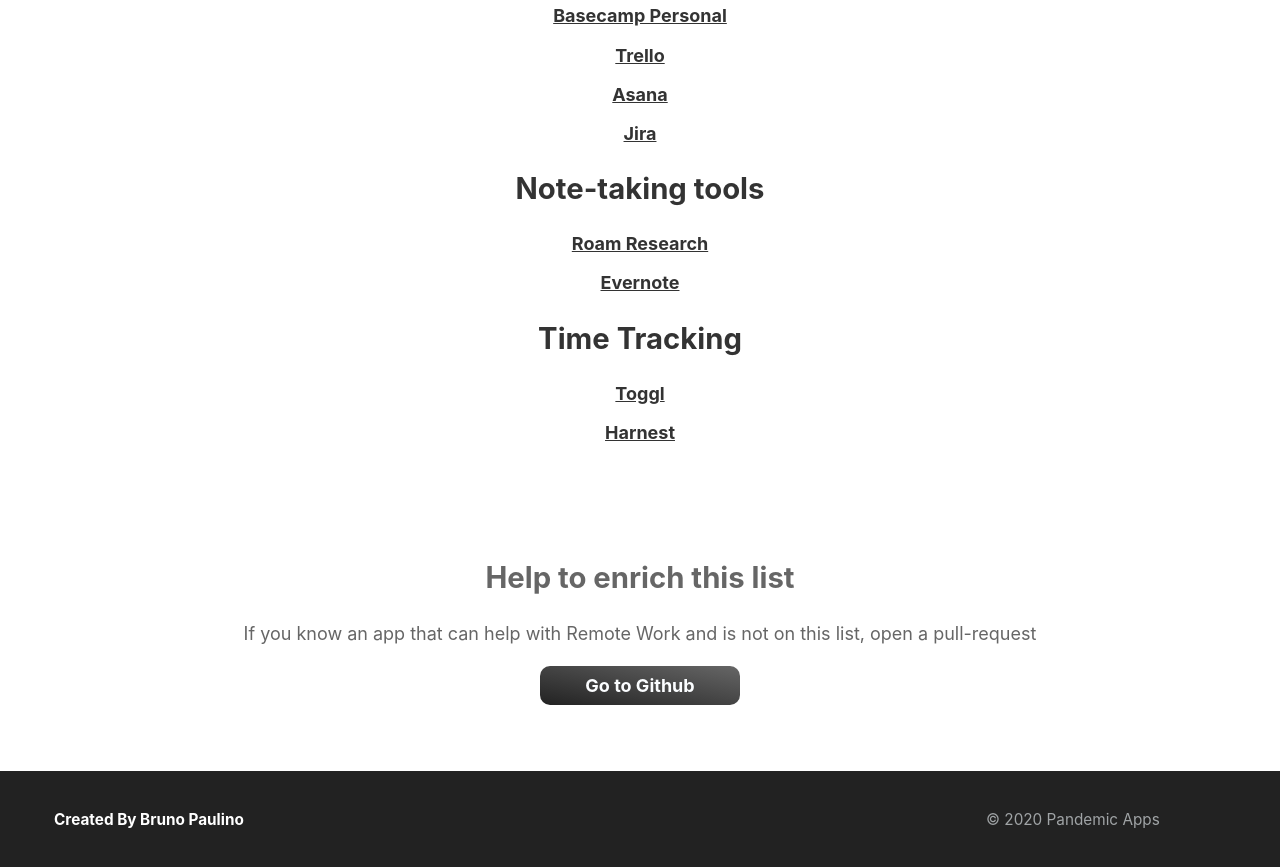
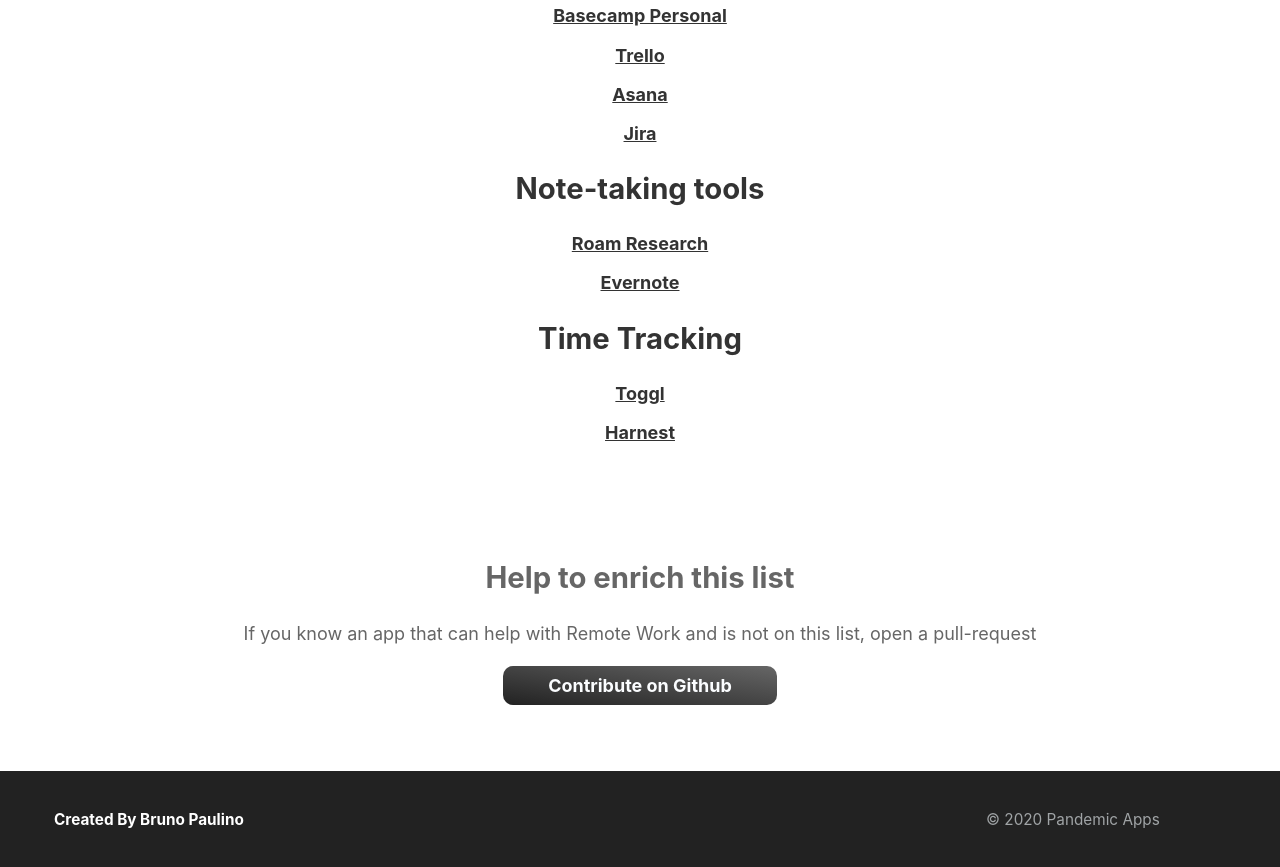
Before and after one commit to brunojppb/pandemic-apps, a Gatsby site: page / in a window 1280 px wide. Shown: the part 1475-2342 px from the top of the page. Built offline with nearby package versions, Linux system fonts and the light colour scheme; Gatsby itself is replaced by a stand-in of ours.

Commit message:
update button text

```diff
--- a/src/components/cta.js
+++ b/src/components/cta.js
@@ -10,7 +10,7 @@
       description="If you know an app that can help with Remote Work and is not on this list, open a pull-request"
     />
     <Button href="https://github.com/brunojppb/pandemic-apps">
-      Go to Github
+      Contribute on Github
     </Button>
   </div>
 )
```
